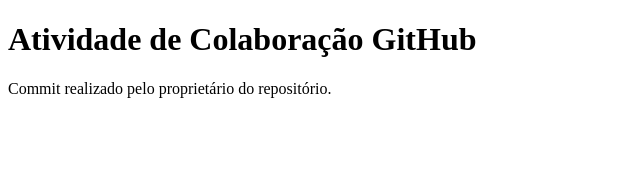
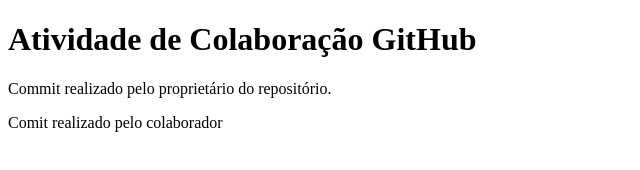
Before and after one commit to davinagashima/atividade-colaboracao-git, a plain HTML site: page index.html in a window 1280 px wide. Shown: the whole page, without its empty margins (0-640 px from the left). Drawn offline with Linux system fonts and the light colour scheme.

Commit message:
Adiciona informação do colaborador

```diff
--- a/index.html
+++ b/index.html
@@ -7,5 +7,6 @@
 <body>
     <h1>Atividade de Colaboração GitHub</h1>
     <p>Commit realizado pelo proprietário do repositório.</p>
+    <p>Comit realizado pelo colaborador</p>
 </body>
 </html>
```
